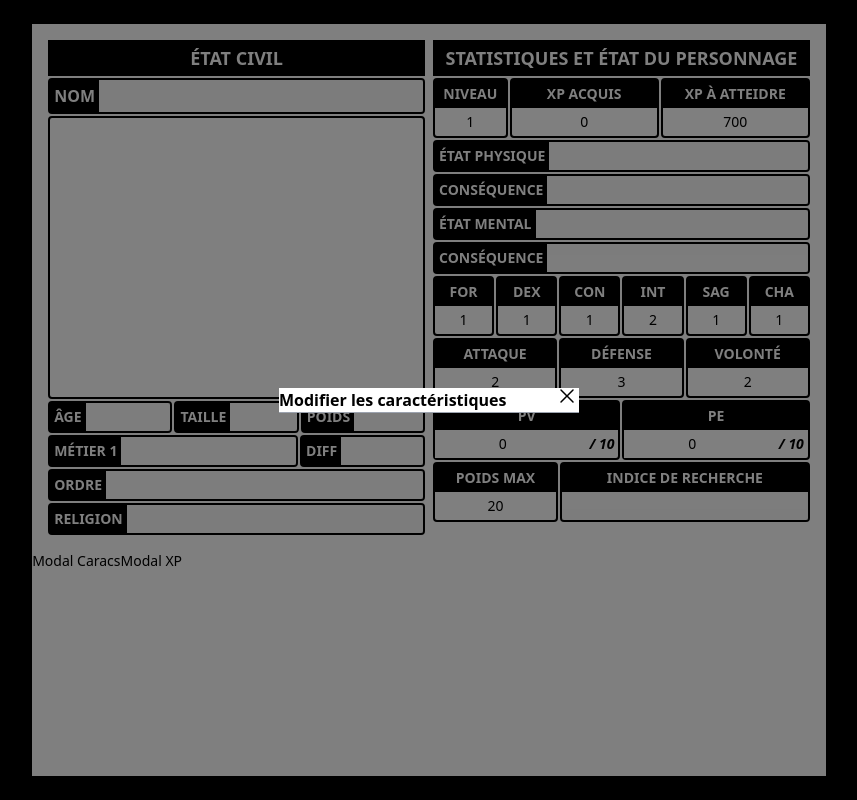
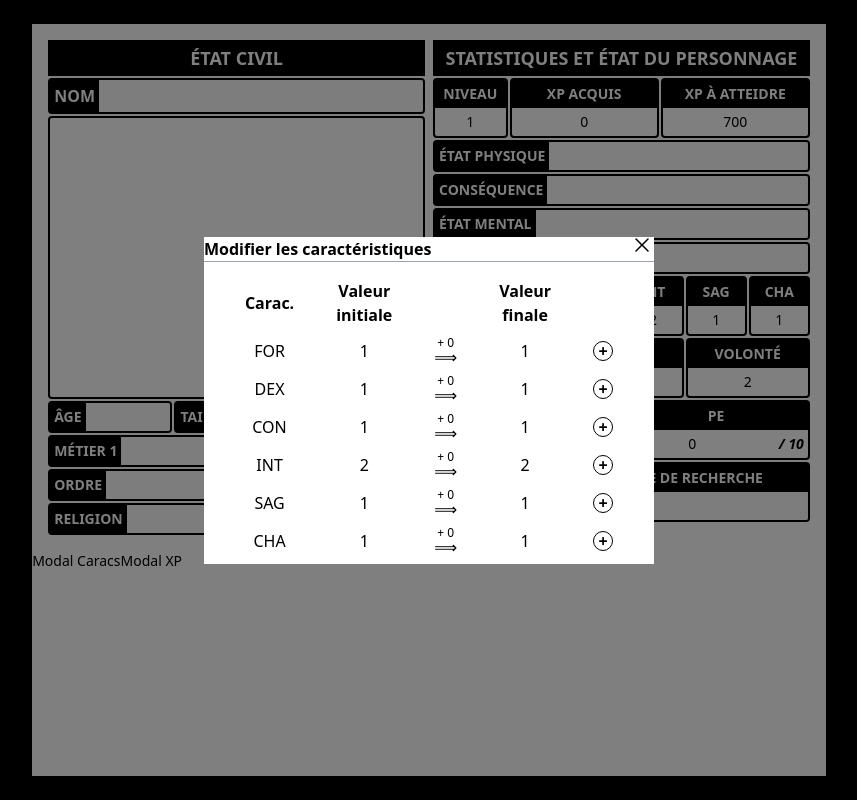
Before and after one commit to LucasPitzalis/2d6-FPI, a React (Vite) app: page / in a window 1280 px wide. Both pictures are taken after a click on the button "Modal Caracs". Shown: the whole page, without its empty margins (211-1068 px from the left). Built offline with nearby package versions, Linux system fonts and the light colour scheme.

Commit message:
WIP editAbilities modal

```diff
--- /dev/null
+++ b/src/components/buttons/PlusButton.jsx
@@ -0,0 +1,11 @@
+import PropTypes from 'prop-types';
+
+export default function PlusButton({ handler }) {
+    return (
+        <button onClick={handler} className="font-bold rounded-full border border-black w-5 h-5 leading-none hover:bg-black hover:text-white">+</button>
+    );
+}
+
+PlusButton.propTypes = {
+    handler: PropTypes.func.isRequired,
+};
--- a/src/components/character/EditAbilities.jsx
+++ b/src/components/character/EditAbilities.jsx
@@ -1,13 +1,47 @@
+import { useState } from "react";
 import { useSelector } from "react-redux";
+import { getAbilityNameFr } from "../../utils/functions";
+import PlusButton from "../buttons/PlusButton";
 
 export default function EditAbilities() {
     const { abilities } = useSelector((state) => state.character);
 
+    // {Object.keys(abilities).map((ability) => { return (
+    //     <StaticField key={ability} label={getAbilityNameFr(ability)} name={`abilities.${ability}`} value={abilities[ability]} styles="w-1/6" vertical />
+    // )})}
+
+    const [abilityChange, setAbilityChange] = useState({str:0, dex:0, con:0, int:0, wis:0, cha:0});
+    const totalChange = Object.keys(abilityChange).reduce((acc, ability) => acc + abilityChange[ability], 0);
+
     return (
         <form>
-            {Object.keys(abilities).map((ability) => {
-                console.log([ability])
-            })}
+            <table className="table-auto text-center mt-2 border-separate border-spacing-x-10 border-spacing-y-2">
+                <thead>
+                    <tr>
+                        <th>Carac.</th>
+                        <th>Valeur<br />initiale</th>
+                        <th></th>
+                        <th>Valeur<br />finale</th>
+                        <th></th>
+                    </tr>
+                </thead>
+                <tbody>
+                {Object.keys(abilities).map((ability) => { return (
+                    <tr key={ability}>
+                        <td>{getAbilityNameFr(ability)}</td>
+                        <td>{abilities[ability]}</td>
+                        <td>
+                            <p className="text-xs leading-none">{abilityChange[ability] >= -1 ? `+ ${abilityChange[ability]}` : abilityChange[ability]}</p>
+                            <p className="leading-none">&#10233;</p>
+                        </td>
+                        <td>{abilities[ability]}</td>
+                        <td>
+                            <PlusButton onClick={() => console.log("oui")} />
+                        </td>
+                    </tr>
+                )})}
+                </tbody>
+            </table>
         </form>
     );
 }
--- a/src/components/character/EditExperience.jsx
+++ b/src/components/character/EditExperience.jsx
@@ -3,7 +3,7 @@ import { useDispatch, useSelector } from "react-redux";
 import { handleModal } from "../../actions/app";
 import { editExperience } from "../../actions/character";
 import { getLevel, levelsTable } from "../../utils/levels";
-import SubmitButton from "../SubmitButton";
+import SubmitButton from "../buttons/SubmitButton";
 
 export default function EditExperience() {
     const { experience } = useSelector((state) => state.character);
```
Also changed, not shown: src/components/buttons/SubmitButton.jsx (renamed from src/components/SubmitButton.jsx).
